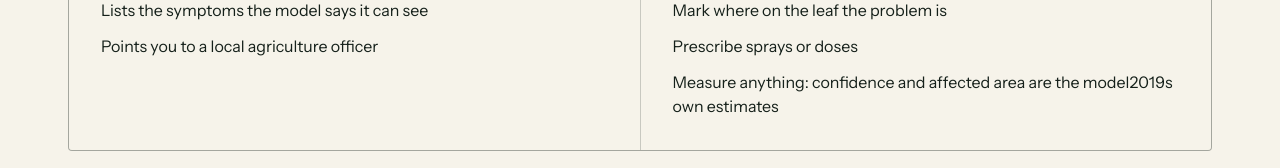
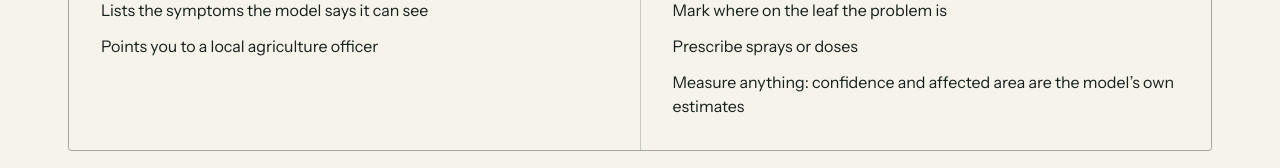
Before and after one commit to shashanthnetha/agrisense-ai, a Next.js app in the folder agrisense-web/: page /limits in a window 1280 px wide. Shown: the part 520-688 px from the top of the page. Built offline with nearby package versions, Linux system fonts and the light colour scheme.

Commit message:
Fix apostrophe on limits page (local only)

```diff
--- a/agrisense-web/src/app/limits/page.tsx
+++ b/agrisense-web/src/app/limits/page.tsx
@@ -7,7 +7,7 @@ import { Checklist } from '@/components/site/Checklist';
 export const metadata: Metadata = { title: 'Before you spray | AgriSense AI' };
 
 const DOES = ['Names the disease the photo most resembles, as a tentative reading', 'Lists the symptoms the model says it can see', 'Points you to a local agriculture officer'];
-const DOESNT = ['Give a diagnosis', 'Mark where on the leaf the problem is', 'Prescribe sprays or doses', 'Measure anything: confidence and affected area are the model2019s own estimates'];
+const DOESNT = ['Give a diagnosis', 'Mark where on the leaf the problem is', 'Prescribe sprays or doses', 'Measure anything: confidence and affected area are the model’s own estimates'];
 
 export default function Limits() {
   return (
```
